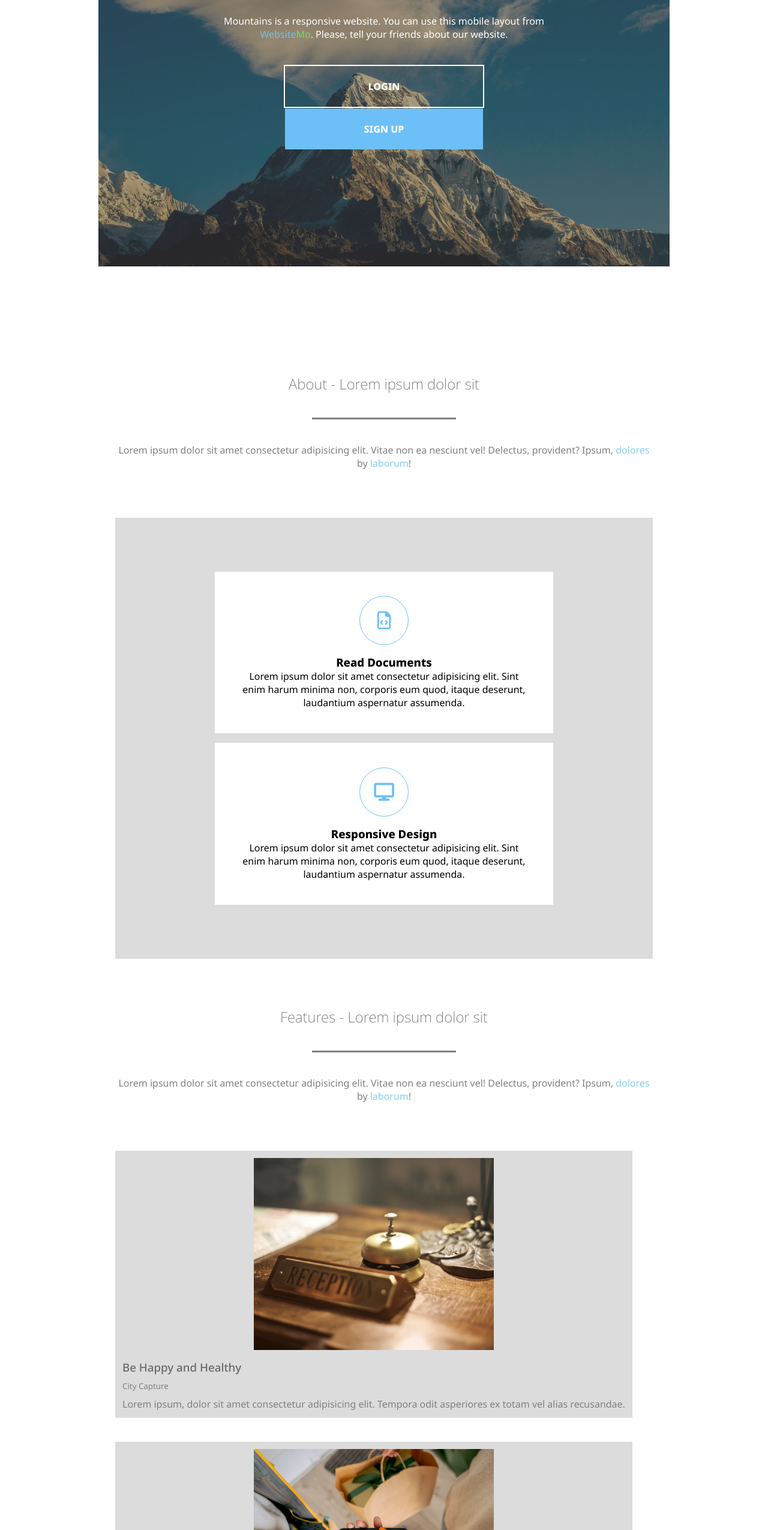
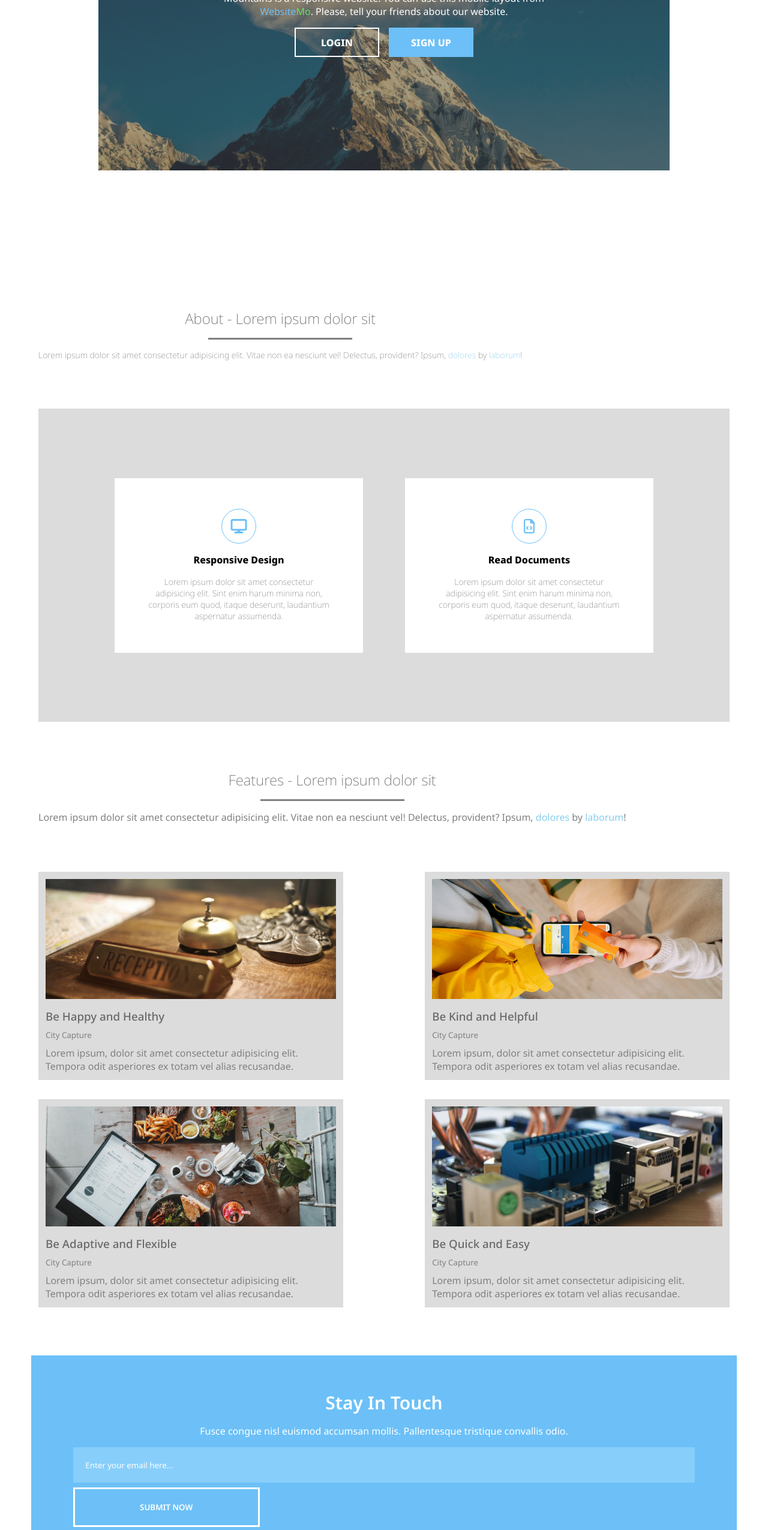
Before and after one commit to gfreitasTamwood/mountains-scss, a plain HTML site: page index-2.html in a window 1280 px wide. Shown: the part 196-2746 px from the top of the page at 60% size. Drawn offline with nearby package versions, Linux system fonts and the light colour scheme; files that its build step writes are made by us from their sources.

Commit message:
Tablet: SCSS is done

```diff
--- /dev/null
+++ b/scss/devices/_desktop.scss
@@ -0,0 +1,3 @@
+@media (min-width: 1000px) {
+
+}
--- a/scss/devices/_mobile.scss
+++ b/scss/devices/_mobile.scss
@@ -69,6 +69,7 @@
             }
 
             > a:last-child {
+                border: 2px solid $blue;
                 background-color: $blue;
             }
         }
@@ -267,7 +268,7 @@
         input {
             width: 100%;
             padding: 5%;
-            background-color: skyblue;
+            background-color: lightskyblue;
             border: 0px none transparent;
             color: white;
         }
--- /dev/null
+++ b/scss/devices/_tablet.scss
@@ -0,0 +1,159 @@
+@media (min-width: 700px) {
+    main {
+        padding-left: 5%;
+        padding-right: 5%;
+    }
+
+    header {
+        height: 60vh;
+
+        article {
+            max-height: 85%;
+            row-gap: 2vh;
+        }
+
+        div {
+            flex-direction: row;
+            justify-content: center;
+            column-gap: 2vh;
+
+            a {
+                padding: 2%;
+                width: 20%;
+            }
+        }
+    }
+
+    nav {
+        > ul {
+            width: 70%;
+            display: flex;
+            column-gap: 5vh;
+        }
+
+        li {
+            width: 100%;
+            height: 100%;
+            display: flex;
+            align-items: center;
+        }
+
+        a {
+            width: 100%;
+            text-align: center;
+            color: white;
+            font-size: 22px;
+            transition: .4s;
+
+            &:hover {
+                font-weight: 600;
+                text-shadow: 10px 5px black;
+                // filter: drop-shadow(5px 5px #fff);
+            }
+        }
+    }
+
+    details {
+        display: none;
+    }
+
+    footer {
+        > aside {
+            width: 35%;
+            font-size: 20px;
+        }
+    }
+
+    .title-section {
+        row-gap: 2vh;
+    }
+
+    .about {
+        > section:last-child{
+            flex-direction: row-reverse;
+            justify-content: space-evenly;
+        }
+
+        figure {
+            width: 30%;
+        }
+
+        aside {
+            width: 7vh;
+            height: 7vh;
+        }
+
+        figcaption {
+            @include flexBox(column,2vh,center,center);
+        }
+
+        h3 {
+            font-size: 16px;
+        }
+
+        i {
+            font-size: 24px;
+        }
+
+        p {
+            color: gray;
+            font-weight: 200;
+            font-size: 14px;
+        }
+    }
+
+    .gallery {
+        flex-direction: row;
+        flex-wrap: wrap;
+        justify-content: space-between;
+        column-gap: 4vh;
+        row-gap: 4vh;
+
+        > figure {
+            width: 42%;
+        }
+
+        aside {
+            width: 100%;
+            height: 25vh;
+        }
+    }
+
+    .subscribe {
+        width: 100%;
+        padding: 5% 1%;
+        row-gap: 2vh;
+
+        h2 {
+            font-size: 30px;
+            font-weight: 600;
+        }
+
+        form {
+            width: 90%;
+        }
+
+        input {
+            width: 96%;
+            padding: 2%;
+        }
+
+        [type="submit"] {
+            width: 30%;
+            background-color: $blue;
+        }
+    }
+
+    .contact {
+        > form {
+            justify-content: space-between;
+            flex-direction: row;
+            flex-wrap: wrap;
+            row-gap: 4vh;
+        }
+
+        [name="name"], [type="email"] {
+            width: 43%;
+        }
+    }
+}
--- a/scss/style.scss
+++ b/scss/style.scss
@@ -2,3 +2,5 @@
 @import 'mixins';
 @import 'normalize';
 @import 'devices/mobile';
+@import 'devices/tablet';
+@import 'devices/desktop';
```
Also changed, not shown: css/style.css (deleted), css/style.min.css (deleted), 2 other files.
